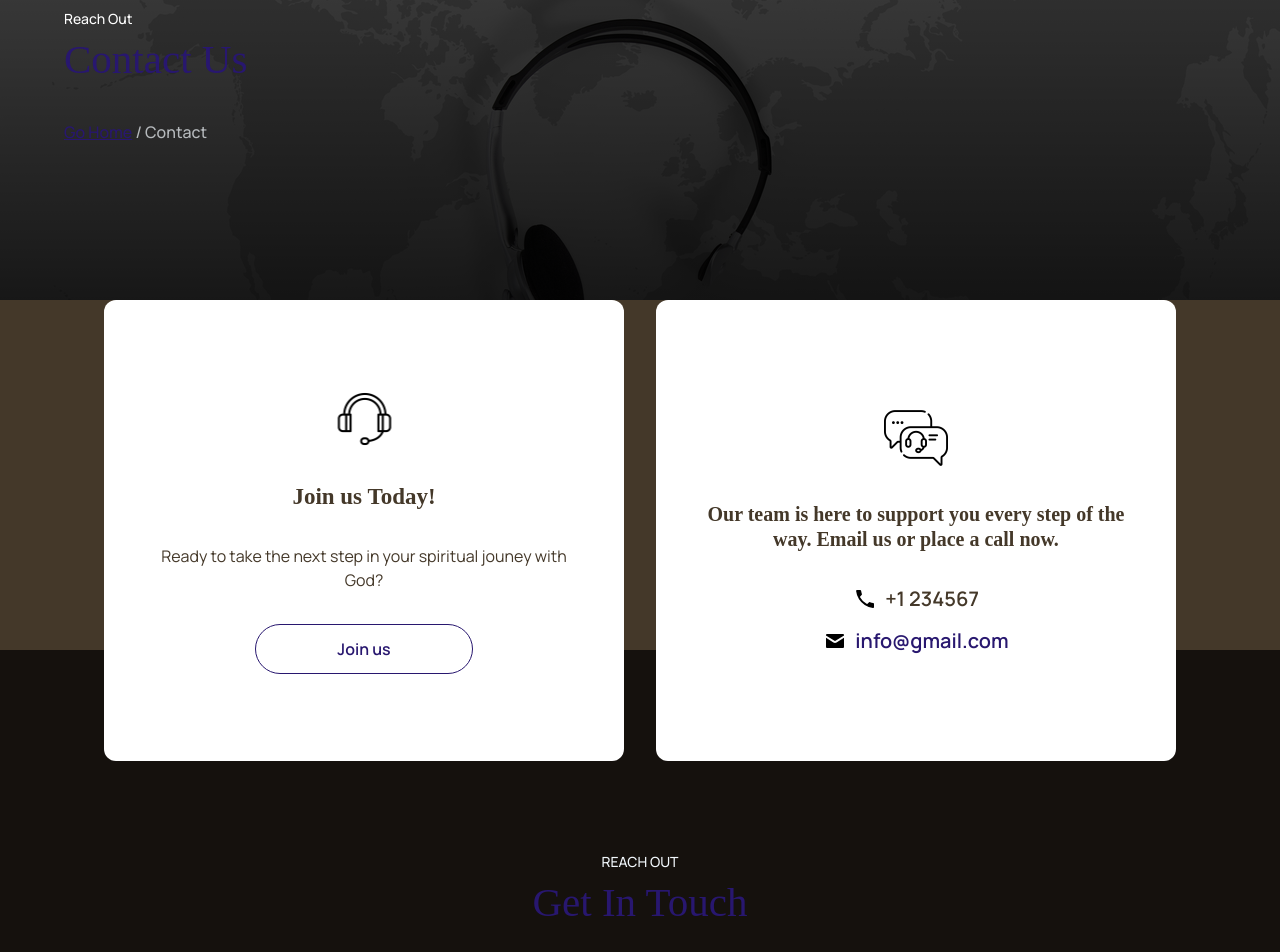
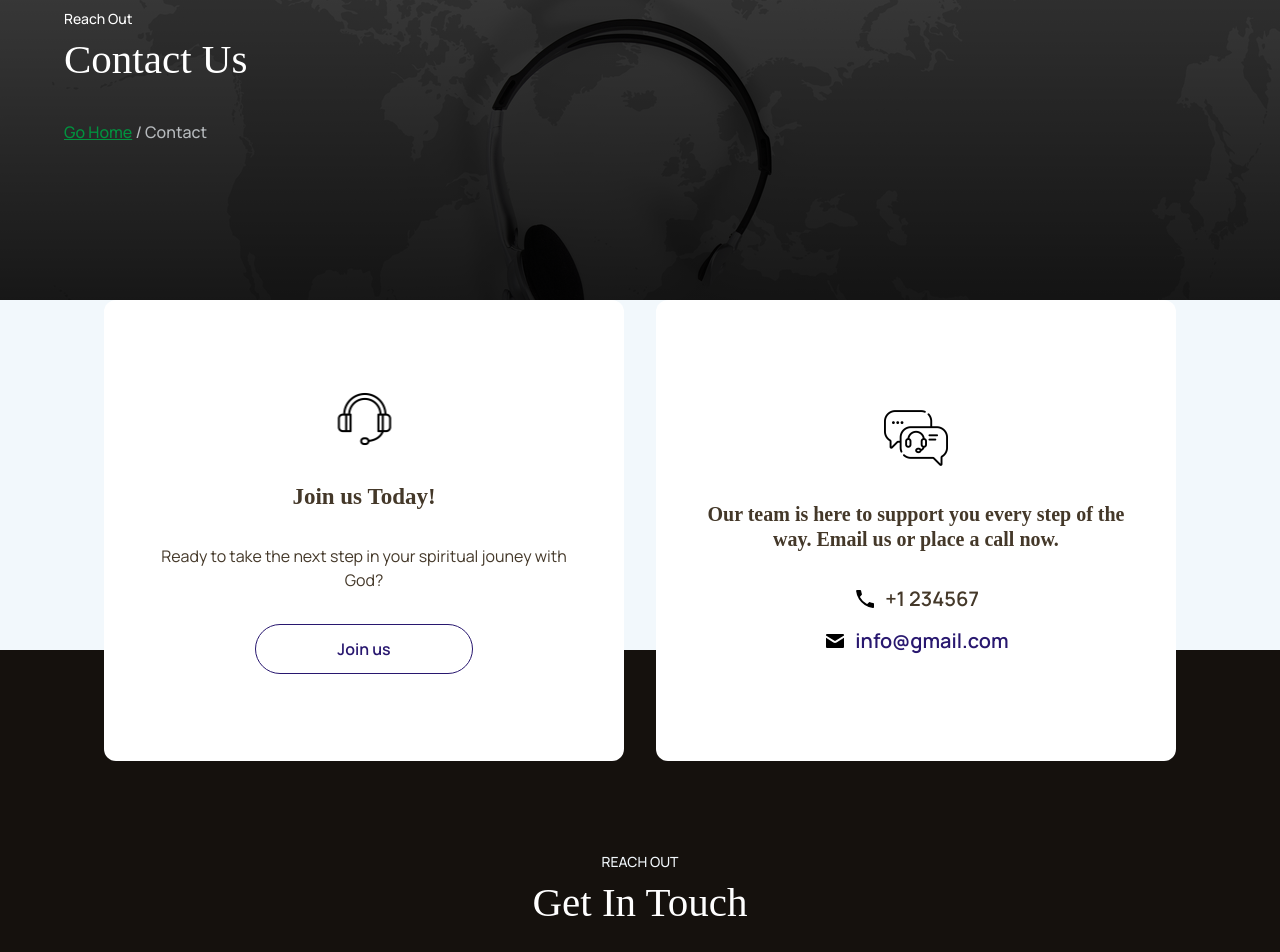
Before and after one commit to Omobayode6/house_of_praise, a React (Vite) app: page /contact in a window 1280 px wide. Shown: the part 260-1212 px from the top of the page. Built offline with nearby package versions, Linux system fonts and the light colour scheme.

Commit message:
Add ministry section

```diff
--- a/src/components/HeroSection.tsx
+++ b/src/components/HeroSection.tsx
@@ -4,10 +4,10 @@ const HeroSection = ({subtitile, titile, menu, menudetails, bgimage}:any) => {
   return (
     <div className={`px-[5%] h-[280px] md:h-[450px] ${bgimage} flex flex-col justify-center items-center md:items-start bg-primary-normal text-white text-center md:text-left `}>
       <p className='text-[14px] font-medium mb-2'>{subtitile}</p>
-      <h2 className='max-w-[714px] mb-4 md:mb-10'>{titile}</h2>
+      <h2 className='max-w-[714px] text-white mb-4 md:mb-10'>{titile}</h2>
 
       <p className='text-base text-[#B6BABD] font-medium'>
-        <a href="/" className='underline text-primary '>Go Home</a> / {menu} {menudetails}
+        <a href="/" className='underline text-secondary '>Go Home</a> / {menu} {menudetails}
       </p>
     </div>
   )
--- a/src/pages/Contact.tsx
+++ b/src/pages/Contact.tsx
@@ -42,7 +42,7 @@ const Contact = () => {
   return (
     <div>
       <Header/>
-      <div className='bg-tertiary mt-[110px] pb-[50px]'>
+      <div className='bg-[#f2f8fc] mt-[110px]'>
         <HeroSection subtitile='Reach Out' titile='Contact Us' menu='Contact' bgimage='contactbg'/>
         {/* Contact Cards */}
         <div className='px-[5%] flex flex-col md:flex-row justify-center items-center gap-8 md:absolute left-0 right-0'>
@@ -71,10 +71,10 @@ const Contact = () => {
         </div>
 
         {/* Contact Form */}
-        <div className='px-[5%] bg-[#15110D] text-[#F2F8FC] py-[100px] md:pt-[200px] mt-[50px] md:mt-[350px] mb-[50px] md:mb-[150px]'>
+        <div className='px-[5%] bg-[#15110D] text-[#F2F8FC] py-[100px] md:pt-[200px] mt-[50px] md:mt-[350px]'>
           <div className='max-w-[654px] text-center mx-auto mb-10'>
             <p className='text-[14px] font-medium mb-2'>REACH OUT</p>
-            <h2>Get In Touch</h2>
+            <h2 className="text-white">Get In Touch</h2>
           </div>
           <form ref={form} onSubmit={sendEmail} className='sm:w-fit mx-auto'>
             <div className='flex flex-col sm:flex-row gap-x-8 gap-y-4 mb-4'>
@@ -107,26 +107,7 @@ const Contact = () => {
               <span className=''>Send your message</span>
             </button>
           </form>
-
         </div>
-
-        {/* CEO profile */}
-        {/* <div className='px-[5%] md:mx-[5%] pt-[50px] md:py-0 bg-[#E2E7ED] my-[50px] rounded-[24px] flex flex-col md:flex-row flex-wrap justify-center items-center gap-x-[60px] '>
-          <div className='max-w-[530px] '>
-            <p className=' text-[18px] md:text-[23px] text-[#555758] leading-tight mb-8'> Prometrics represents clients in employment consult, employment based immigration consult, estate planning, tax planning, business planning and notariization.</p>
-            <p className='text-[23px] md:text-[28px] font-semibold mb-2 '>Dr. Fola Odion, JD, MBA</p>
-            <p className='text-[16px] md:text-[18px] md:[20px] font-medium mb-8 '>Ph.D. in Law l MBA l General Counsel</p>
-            <div className='flex gap-x-2'>
-              <a href="https://www.facebook.com/prometricspro?mibextid=LQQJ4d" target="_blank" rel="noopener noreferrer"><img src={facebook} alt="Prometrics Facebook" /></a>
-              <a href="https://x.com/prometricspro?s=21" target="_blank" rel="noopener noreferrer"><img src={twitter} alt="Prometrics twitter" /></a>
-              <a href="https://www.instagram.com/prometricspro/?igsh=MTc1dXd0a2tlYTZreg%3D%3D" target="_blank" rel="noopener noreferrer"><img src={instagram} alt="Prometrics instagram" /></a>
-              <a href="https://www.linkedin.com/company/prometrics-professional-hub/" target="_blank" rel="noopener noreferrer"><img src={linkedIn} alt="Prometrics linkedIn" /></a>
-            </div>
-          </div>
-          <div className='md:h-[435px]'>
-            <img src={} alt="Practing CEO of Promrtrics" className='relative md:top-[-100px]' />
-          </div>
-        </div> */}
       </div>
       <Footer/>
 
```
